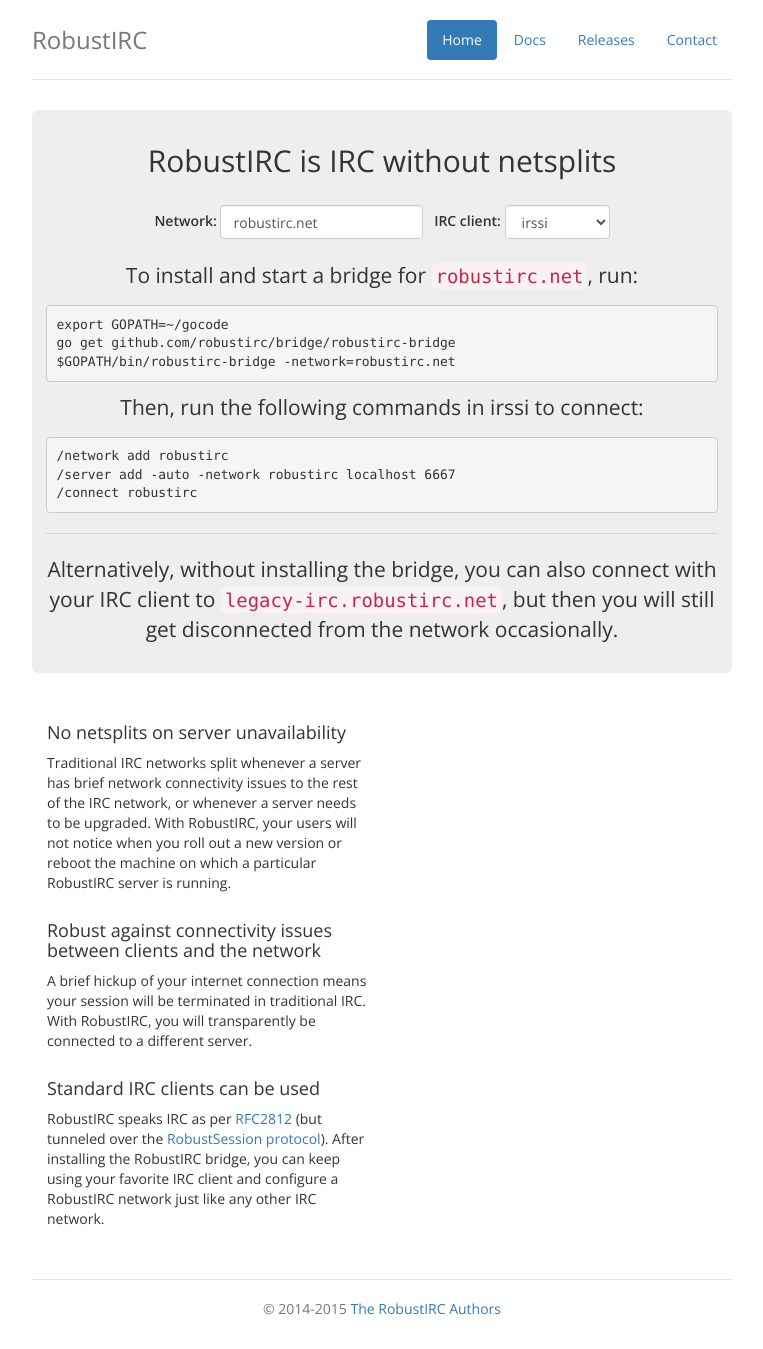
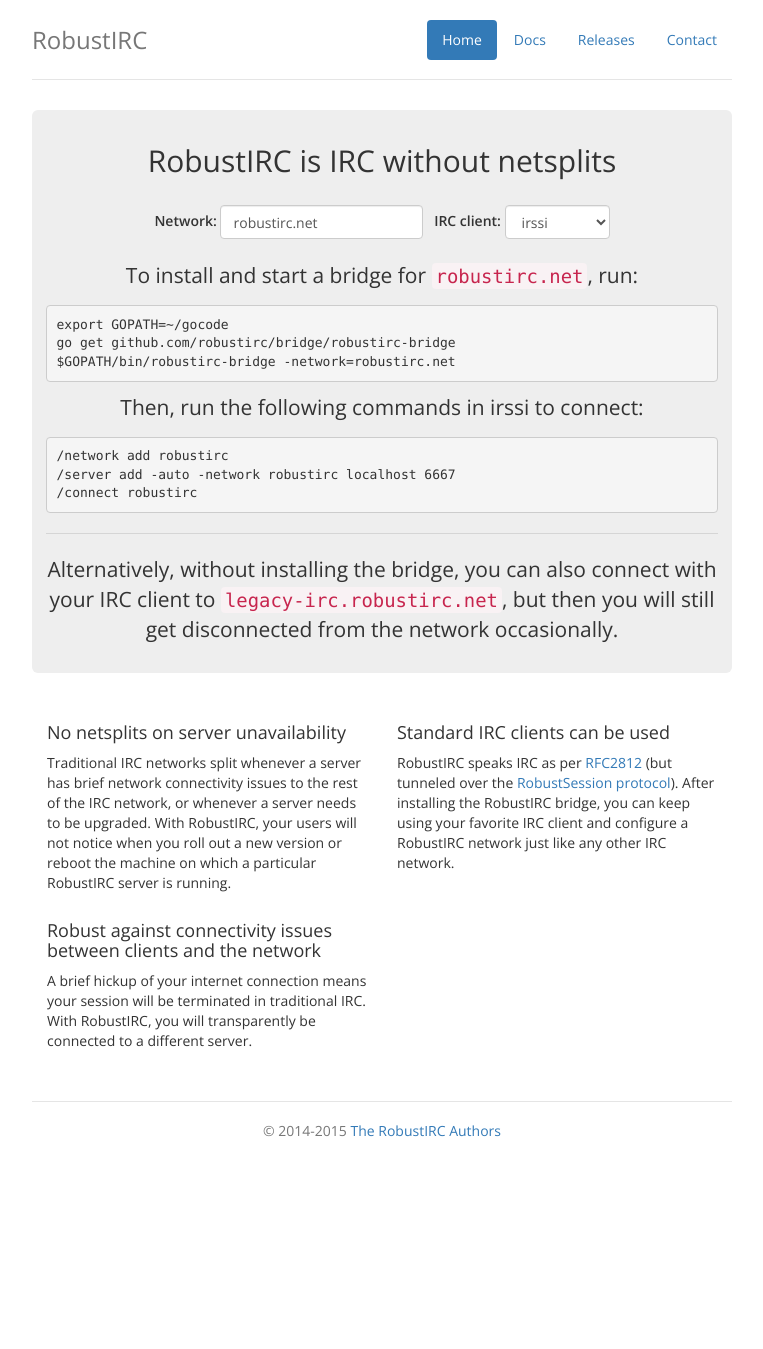
Before and after one commit to robustirc/robustirc.github.io, a Jekyll site: the page built from index.html, in a window 1280 px wide. Shown: the whole page, without its empty margins (258-1021 px from the left). Built offline with Jekyll 4.4.1, drawn with Linux system fonts in a browser that asks for light colours; nearby versions of some CDN libraries; some web fonts are replaced; Markdown is read by kramdown in place of the engine named in the settings; after the commit the page ends 1171 px from its top, so only the background shows below that.

Commit message:
fix website on bigger screens

```diff
--- a/contact.html
+++ b/contact.html
@@ -5,7 +5,8 @@
 weight: 4
 ---
 
-<div class="col-lg-6 contact">
+<div class="row">
+<div class="col-lg-12 contact">
 <h2>Contact</h2>
 
 <div style="margin-top: 2em; margin-bottom: 2em">
@@ -33,3 +34,4 @@
 </div>
 
 </div>
+</div>
--- a/docs.html
+++ b/docs.html
@@ -5,7 +5,8 @@
 weight: 2
 ---
 
-<div class="col-lg-6 docs">
+<div class="row">
+<div class="col-lg-12 docs">
 <h2>Documentation</h2>
 <ul>
 <li>
@@ -28,3 +29,4 @@
 The slides of a presentation about RobustIRC (video will be posted soon).
 </ul>
 </div>
+</div>
--- a/index.html
+++ b/index.html
@@ -58,7 +58,9 @@
 	  terminated in traditional IRC. With RobustIRC, you will transparently
 	  be connected to a different server.
 	  </p>
+	</div>
 
+        <div class="col-lg-6">
           <h4>Standard IRC clients can be used</h4>
 	  <p>
 	  RobustIRC speaks IRC as per <a
--- a/releases.html
+++ b/releases.html
@@ -5,7 +5,8 @@
 weight: 3
 ---
 
-<div class="col-lg-6 releases">
+<div class="row">
+<div class="col-lg-12 releases">
 <h2>Releases</h2>
 
 <div style="margin-top: 2em; margin-bottom: 2em">
@@ -39,3 +40,4 @@
 </div>
 
 </div>
+</div>
```
